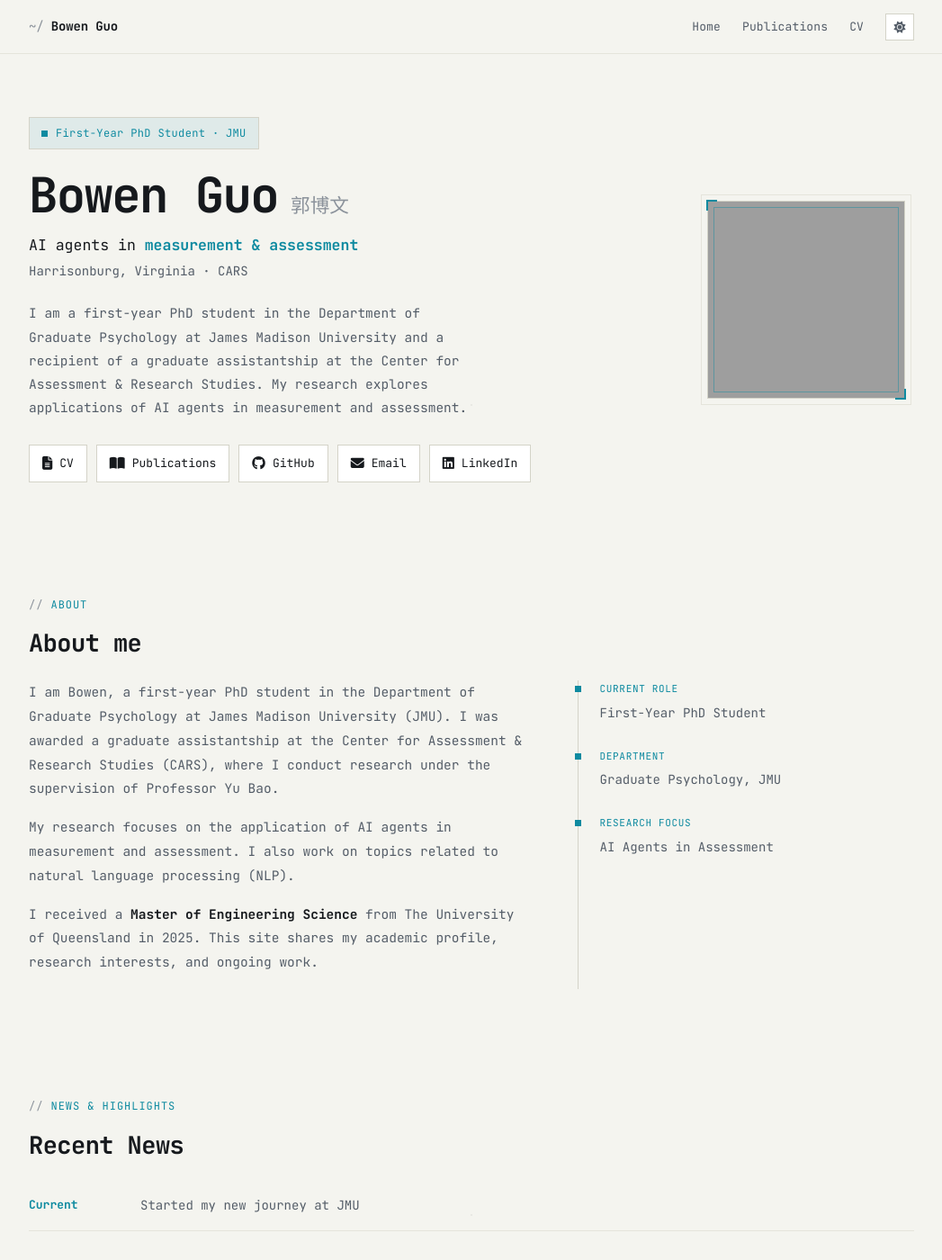
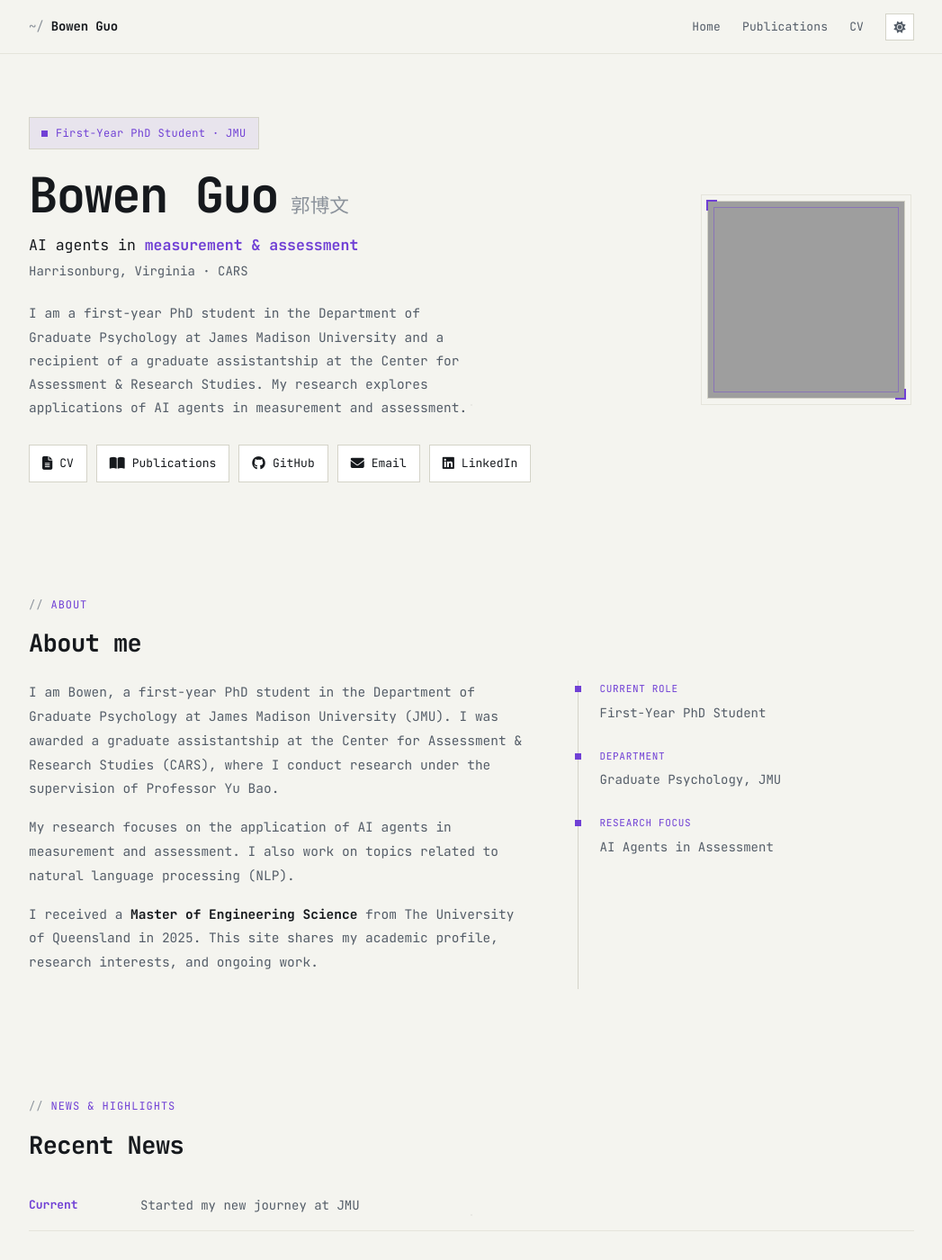
Before and after one commit to WithoutBug8/WithoutBug8.github.io, a Jekyll site: the page built from _pages/about.md, in a window 1280 px wide and 1400 px high. Shown: the whole window at 90% size, without its empty margins (116-1163 px from the left). Built offline with Jekyll 4.4.1, drawn with Linux system fonts in a browser that asks for light colours; a script bundle is joined from its source files by our own code; library files that are not in the unit come from our copies; grey boxes are pictures that could not be loaded.

Commit message:
Change a new color great~

```diff
--- a/assets/css/academic.css
+++ b/assets/css/academic.css
@@ -7,9 +7,9 @@
   --academic-faint: #8b929b;
   --academic-line: #e5e4db;
   --academic-frame: #d4d3c8;
-  --academic-accent: #0e8aa0;
-  --academic-hover: #2563eb;
-  --academic-tint: rgba(14, 138, 160, .09);
+  --academic-accent: #7040d5;
+  --academic-hover: #5426ae;
+  --academic-tint: rgba(112, 64, 213, .09);
   --academic-dot: rgba(0, 0, 0, .05);
   --academic-nav: rgba(244, 244, 239, .85);
   --global-bg-color: var(--academic-bg);
@@ -33,9 +33,9 @@ html[data-theme="dark"] {
   --academic-faint: #5d6670;
   --academic-line: #1e242b;
   --academic-frame: #2b333c;
-  --academic-accent: #6cd6e6;
-  --academic-hover: #8fb4ff;
-  --academic-tint: rgba(108, 214, 230, .10);
+  --academic-accent: #b58aff;
+  --academic-hover: #cfb2ff;
+  --academic-tint: rgba(181, 138, 255, .10);
   --academic-dot: rgba(255, 255, 255, .022);
   --academic-nav: rgba(10, 12, 15, .82);
   color-scheme: dark;
```
